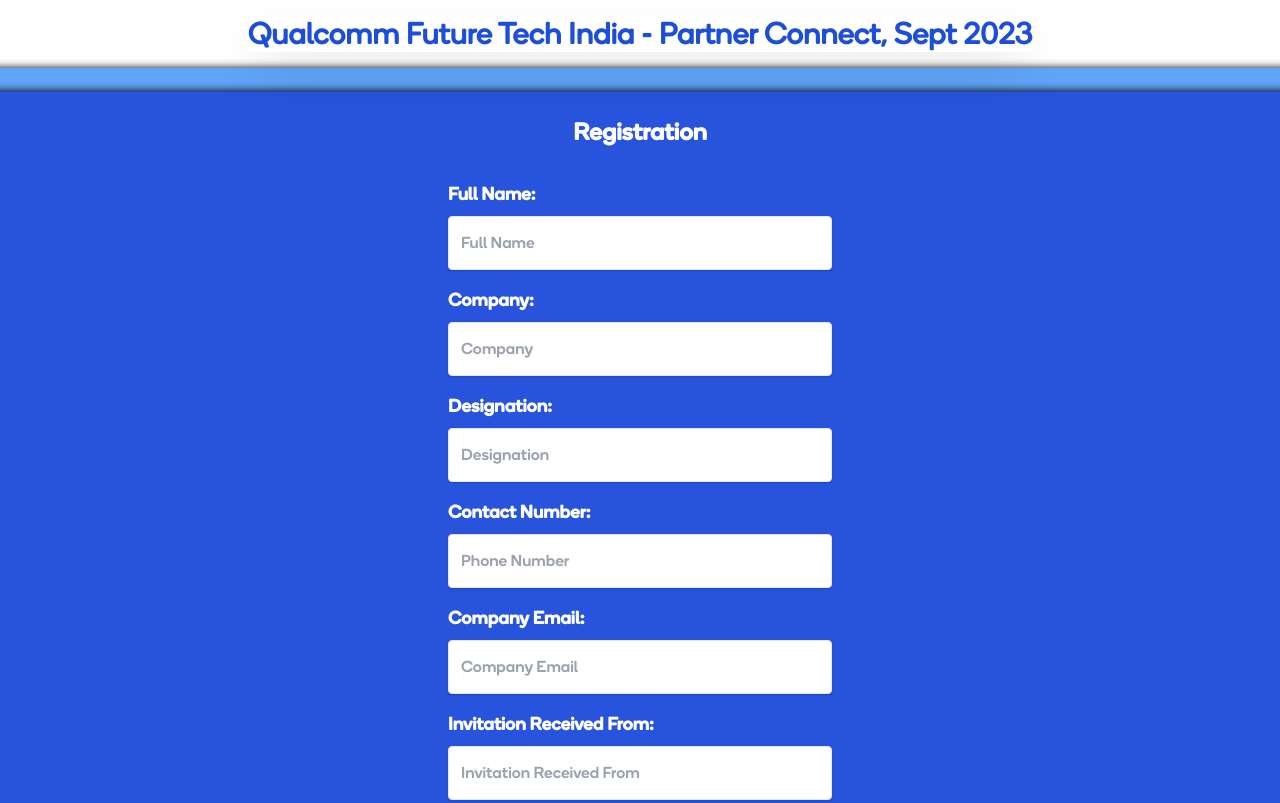
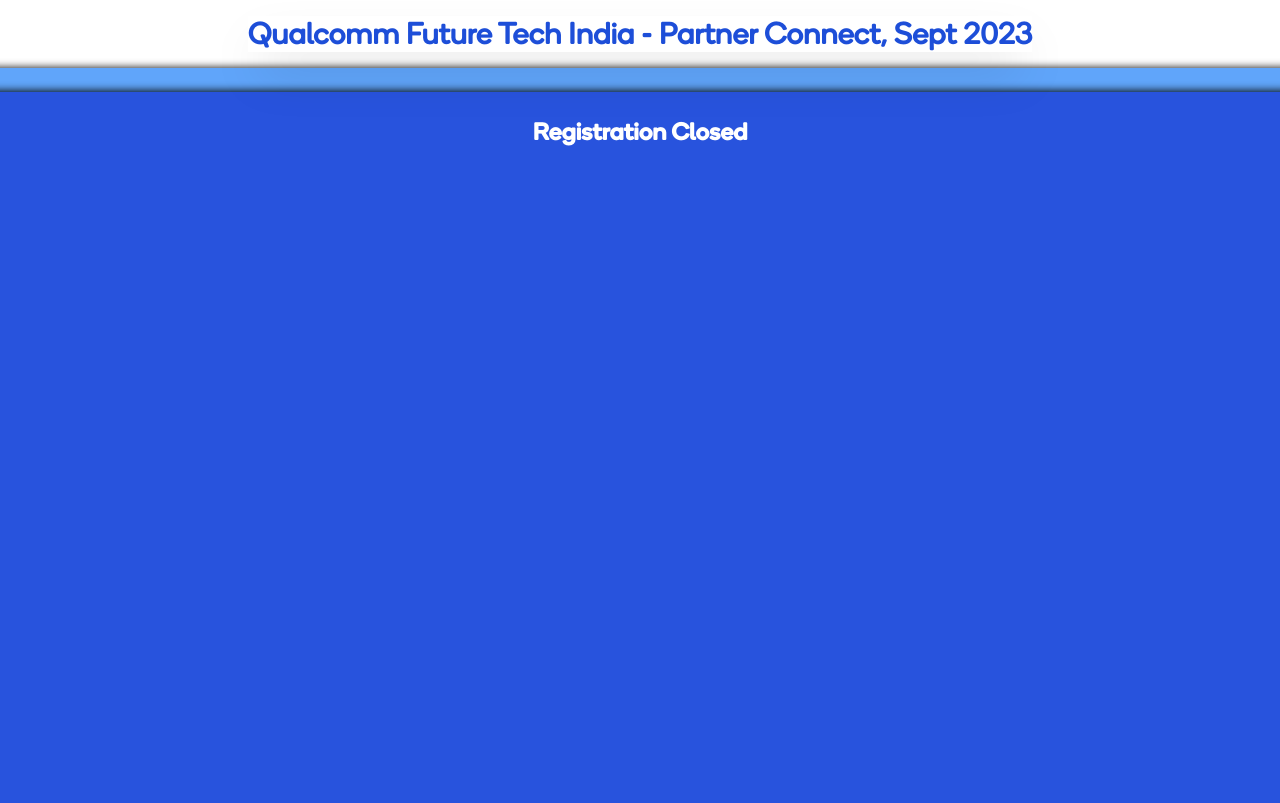
Before and after one commit to Craftech360-projects/microsite, a website: page index.html in a window 1280 px wide. Shown: the top 803 px of the page. Drawn offline with nearby package versions, Linux system fonts and the light colour scheme; files whose address does not match are found by name.

Commit message:
closed-app

```diff
--- a/index.html
+++ b/index.html
@@ -100,9 +100,9 @@
   </div>
   <div id="body" class="bg-cover  w-screen bg-blue flex justify-center items-start mt-6" >
 
-    <form action="/send-email" method="POST">
+    <h1 class="mb-8 text-2xl text-center text-white" id="register">Registration Closed</h1>
+    <form action="/send-email" method="POST" style="display: none;">
 
-      <h1 class="mb-8 text-2xl text-center text-white" id="register">Registration</h1>
       <div class="mb-4">
         <label for="name" class="block text-lg font-bold mb-2 text-white">
           Full Name:
```
